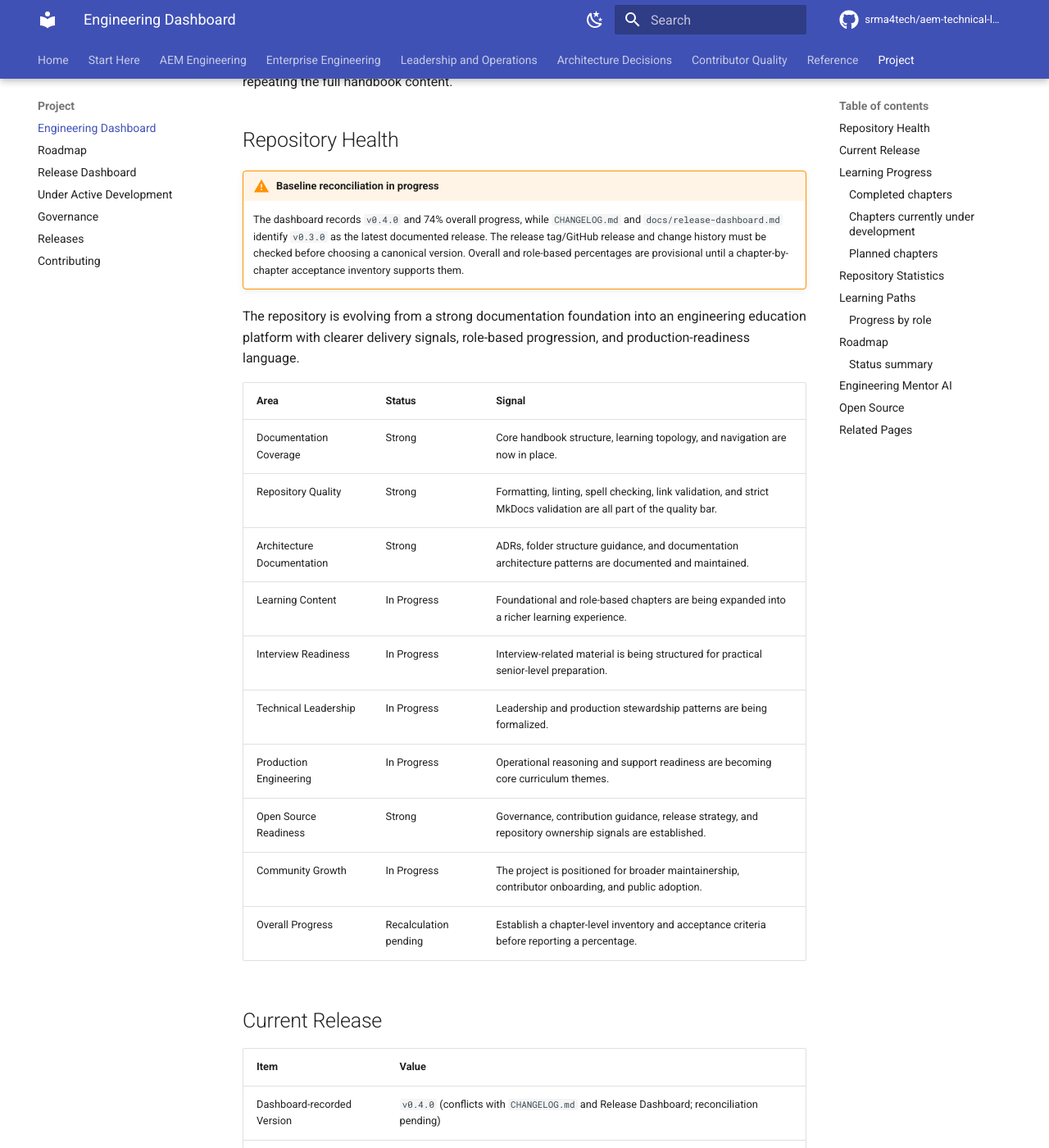
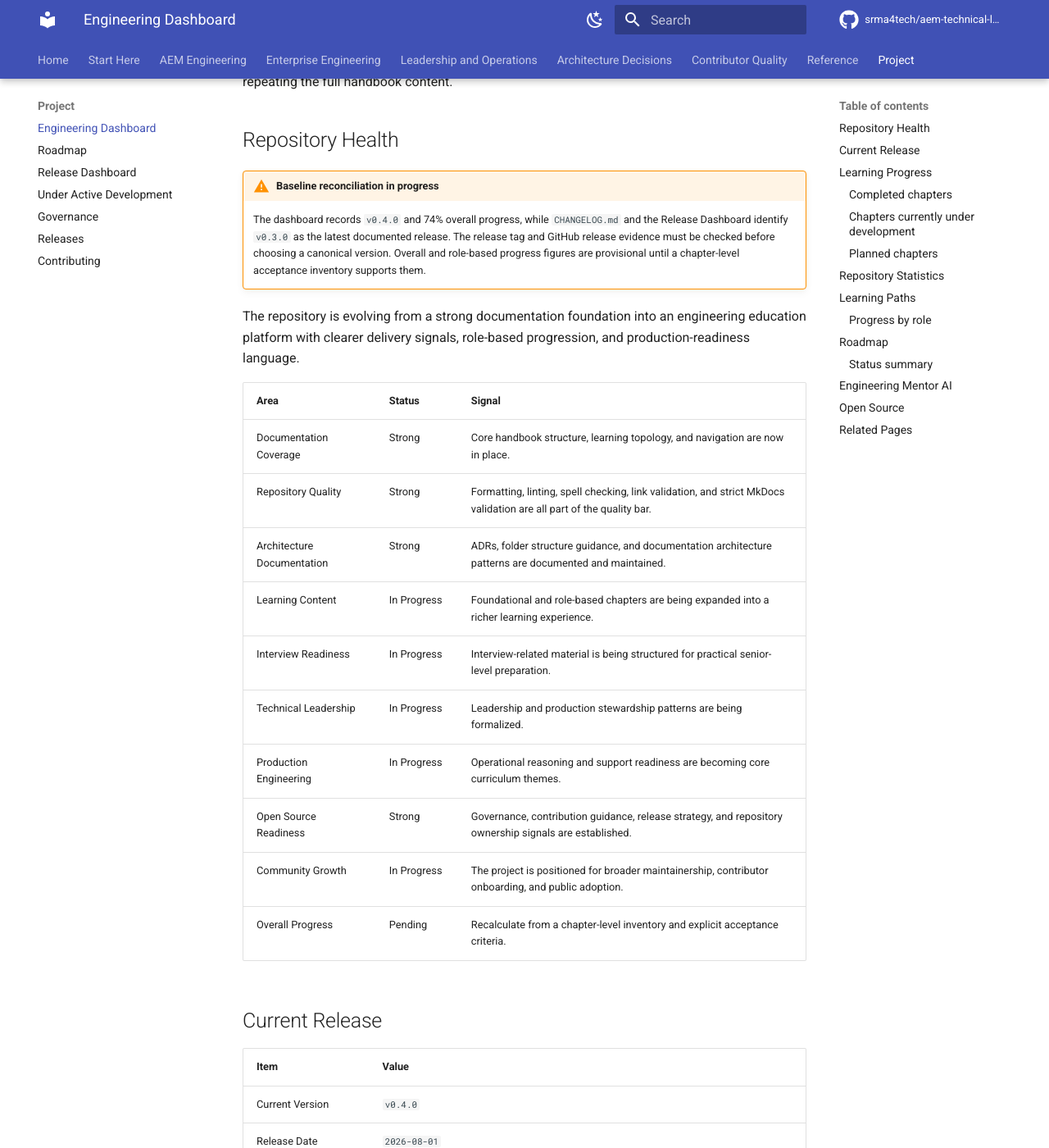
Before and after one commit to srma4tech/aem-technical-lead-playbook, an MkDocs documentation site: the page built from docs/engineering-dashboard.md, in a window 1280 px wide and 1400 px high, scrolled down 290 px. Shown: the whole window at 82% size. Built offline with MkDocs 1.6.1 and Material for MkDocs 9.7.7, drawn with Linux system fonts in a browser that asks for light colours; comment, search, counter and statistics services are not loaded; some of the changed text lies outside the part shown.

Commit message:
docs: use existing table formatting for provisional progress status

```diff
--- a/docs/engineering-dashboard.md
+++ b/docs/engineering-dashboard.md
@@ -6,32 +6,32 @@ This dashboard is the central status surface for the AEM Technical Lead Playbook
 ## Repository Health
 
 !!! warning "Baseline reconciliation in progress"
-    The dashboard records `v0.4.0` and 74% overall progress, while `CHANGELOG.md` and `docs/release-dashboard.md` identify `v0.3.0` as the latest documented release. The release tag/GitHub release and change history must be checked before choosing a canonical version. Overall and role-based percentages are provisional until a chapter-by-chapter acceptance inventory supports them.
+    The dashboard records `v0.4.0` and 74% overall progress, while `CHANGELOG.md` and the Release Dashboard identify `v0.3.0` as the latest documented release. The release tag and GitHub release evidence must be checked before choosing a canonical version. Overall and role-based progress figures are provisional until a chapter-level acceptance inventory supports them.
 
 The repository is evolving from a strong documentation foundation into an engineering education platform with clearer delivery signals, role-based progression, and production-readiness language.
 
-| Area                       | Status                | Signal                                                                                                              |
-| -------------------------- | --------------------- | ------------------------------------------------------------------------------------------------------------------- |
-| Documentation Coverage     | Strong                | Core handbook structure, learning topology, and navigation are now in place.                                        |
-| Repository Quality         | Strong                | Formatting, linting, spell checking, link validation, and strict MkDocs validation are all part of the quality bar. |
-| Architecture Documentation | Strong                | ADRs, folder structure guidance, and documentation architecture patterns are documented and maintained.             |
-| Learning Content           | In Progress           | Foundational and role-based chapters are being expanded into a richer learning experience.                          |
-| Interview Readiness        | In Progress           | Interview-related material is being structured for practical senior-level preparation.                              |
-| Technical Leadership       | In Progress           | Leadership and production stewardship patterns are being formalized.                                                |
-| Production Engineering     | In Progress           | Operational reasoning and support readiness are becoming core curriculum themes.                                    |
-| Open Source Readiness      | Strong                | Governance, contribution guidance, release strategy, and repository ownership signals are established.              |
-| Community Growth           | In Progress           | The project is positioned for broader maintainership, contributor onboarding, and public adoption.                  |
-| Overall Progress           | Recalculation pending | Establish a chapter-level inventory and acceptance criteria before reporting a percentage.                          |
+| Area                       | Status      | Signal                                                                                                              |
+| -------------------------- | ----------- | ------------------------------------------------------------------------------------------------------------------- |
+| Documentation Coverage     | Strong      | Core handbook structure, learning topology, and navigation are now in place.                                        |
+| Repository Quality         | Strong      | Formatting, linting, spell checking, link validation, and strict MkDocs validation are all part of the quality bar. |
+| Architecture Documentation | Strong      | ADRs, folder structure guidance, and documentation architecture patterns are documented and maintained.             |
+| Learning Content           | In Progress | Foundational and role-based chapters are being expanded into a richer learning experience.                          |
+| Interview Readiness        | In Progress | Interview-related material is being structured for practical senior-level preparation.                              |
+| Technical Leadership       | In Progress | Leadership and production stewardship patterns are being formalized.                                                |
+| Production Engineering     | In Progress | Operational reasoning and support readiness are becoming core curriculum themes.                                    |
+| Open Source Readiness      | Strong      | Governance, contribution guidance, release strategy, and repository ownership signals are established.              |
+| Community Growth           | In Progress | The project is positioned for broader maintainership, contributor onboarding, and public adoption.                  |
+| Overall Progress           | Pending     | Recalculate from a chapter-level inventory and explicit acceptance criteria.                                         |
 
 ## Current Release
 
-| Item                            | Value                                                                                                                            |
-| ------------------------------- | -------------------------------------------------------------------------------------------------------------------------------- |
-| Dashboard-recorded Version      | `v0.4.0` (conflicts with `CHANGELOG.md` and Release Dashboard; reconciliation pending)                                           |
-| Dashboard-recorded Release Date | `2026-08-01` (release evidence needs verification)                                                                               |
-| Latest Completed Features       | Homepage experience refresh, chapter landing-page upgrades, release dashboard expansion, and stricter docs validation alignment. |
-| Upcoming Release                | `v0.5.0`                                                                                                                         |
-| Release Notes                   | Delivery quality, academic UX, documentation navigation improvements, and a more polished project status experience.             |
+| Item                      | Value                                                                                                                            |
+| ------------------------- | -------------------------------------------------------------------------------------------------------------------------------- |
+| Current Version           | `v0.4.0`                                                                                                                         |
+| Release Date              | `2026-08-01`                                                                                                                     |
+| Latest Completed Features | Homepage experience refresh, chapter landing-page upgrades, release dashboard expansion, and stricter docs validation alignment. |
+| Upcoming Release          | `v0.5.0`                                                                                                                         |
+| Release Notes             | Delivery quality, academic UX, documentation navigation improvements, and a more polished project status experience.             |
 
 ## Learning Progress
 
@@ -78,17 +78,17 @@ pie title Learning Progress Mix
 These figures represent the current repository structure and documentation asset breadth.
 
 | Metric                | Count |
-| --------------------- | ----- |
-| Markdown Pages        | 61    |
-| Architecture Diagrams | 8     |
-| Mermaid Diagrams      | 0     |
-| Templates             | 9     |
-| Checklists            | 10    |
-| ADRs                  | 7     |
-| Interview Questions   | 1     |
-| Production Stories    | 0     |
-| Examples              | 0     |
-| Cross References      | 61    |
+| --------------------- | ----: |
+| Markdown Pages        |    61 |
+| Architecture Diagrams |     8 |
+| Mermaid Diagrams      |     0 |
+| Templates             |     9 |
+| Checklists            |    10 |
+| ADRs                  |     7 |
+| Interview Questions   |     1 |
+| Production Stories    |     0 |
+| Examples              |     0 |
+| Cross References      |    61 |
 
 !!! note "Maintenance note"
 Repository statistics should be updated as the project grows. The current counts represent the present documentation and asset inventory used to support the handbook.
```
Also changed, not shown: other parts of docs/engineering-dashboard.md (+7 -7 lines).
